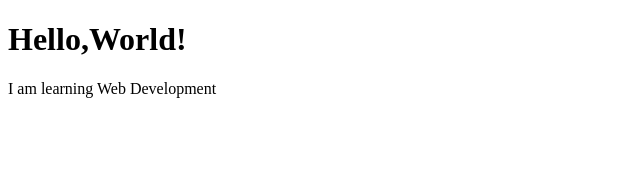
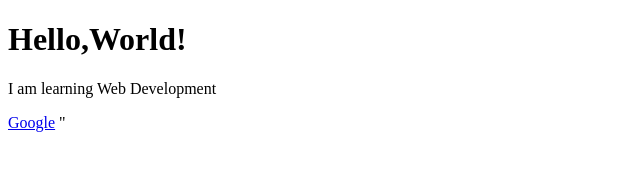
Before and after one commit to ctnaddyshah-jpg/webdev_lab_1, a plain HTML site: page index.html in a window 1280 px wide. Shown: the full height of the page, 0-640 px from the left. Drawn offline with Linux system fonts and the light colour scheme.

Commit message:
Added a link

```diff
--- a/index.html
+++ b/index.html
@@ -6,5 +6,7 @@
 <body>
     <h1>Hello,World!</h1>
     <p> I am learning Web Development</p>
+    <a href="https:// www.google.com">Google</a>
+    "
 </body>
 </html>
```
